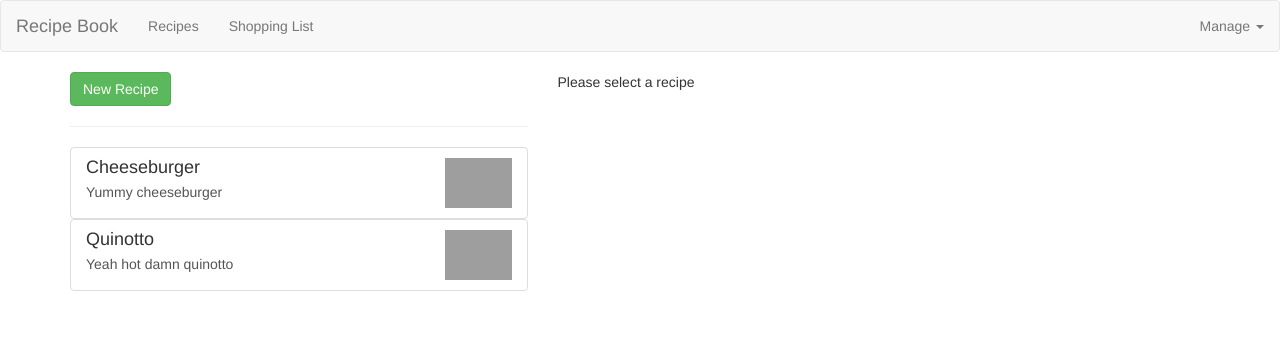
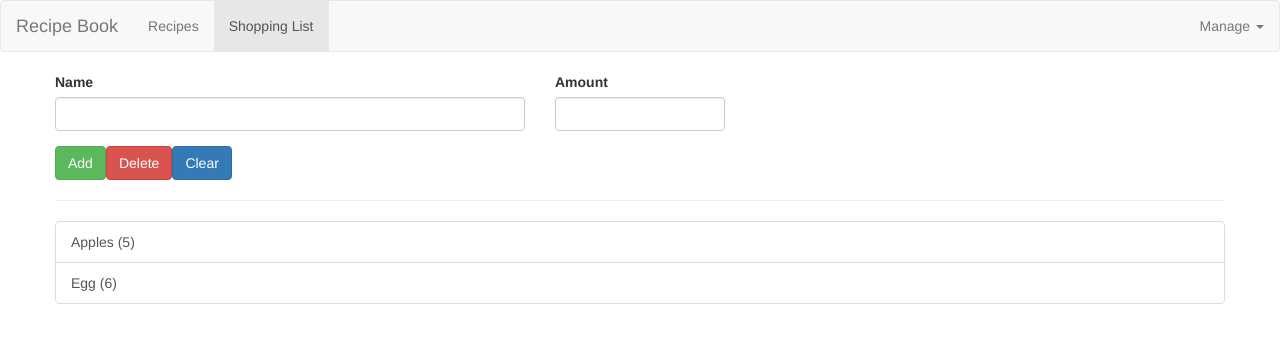
Before and after one commit to joezini/angular-udemy-course-project, an Angular app: page /shopping-list in a window 1280 px wide. Shown: the top 342 px of the page. Built offline with nearby package versions, Linux system fonts and the light colour scheme; grey boxes are pictures that could not be loaded.

Commit message:
Set up Router for two parent routes, highlight active one

```diff
--- /dev/null
+++ b/src/app/app-routing.module.ts
@@ -0,0 +1,17 @@
+import { Routes, RouterModule } from '@angular/router'
+import { NgModule } from '@angular/core';
+import { RecipesComponent } from './recipes/recipes.component';
+import { ShoppingListComponent } from './shopping-list/shopping-list.component';
+
+const appRoutes: Routes = [
+  { path: '', redirectTo: '/recipes', pathMatch: 'full' },
+  { path: 'recipes', component: RecipesComponent },
+  { path: 'shopping-list', component: ShoppingListComponent }
+];
+@NgModule({
+  imports: [ RouterModule.forRoot(appRoutes) ],
+  exports: [ RouterModule ]
+})
+export class AppRoutingModule {
+
+}
--- a/src/app/app.component.html
+++ b/src/app/app.component.html
@@ -1,9 +1,8 @@
-<app-header (featureSelected)="onNavigate($event)"></app-header>
+<app-header></app-header>
 <div class="container">
   <div class="row">
     <div class="col-md-12">
-      <app-recipes *ngIf="loadedFeature === 'recipe'"></app-recipes>
-      <app-shopping-list *ngIf="loadedFeature === 'shopping-list'"></app-shopping-list>
+      <router-outlet></router-outlet>
     </div>
   </div>
 </div>
--- a/src/app/app.component.ts
+++ b/src/app/app.component.ts
@@ -8,8 +8,8 @@
 export class AppComponent {
   loadedFeature = 'recipe';
 
-  onNavigate(feature: string) {
-    this.loadedFeature = feature;
-  }
+  // onNavigate(feature: string) {
+  //   this.loadedFeature = feature;
+  // }
 
 }
--- a/src/app/app.module.ts
+++ b/src/app/app.module.ts
@@ -11,6 +11,7 @@
 import { RecipeDetailComponent } from './recipes/recipe-detail/recipe-detail.component';
 import { DropdownDirective } from './shared/dropdown.directive'
 import { ShoppingListService } from './shopping-list/shopping-list.service';
+import { AppRoutingModule } from './app-routing.module';
 
 @NgModule({
   declarations: [
@@ -25,7 +26,8 @@
     DropdownDirective
   ],
   imports: [
-    BrowserModule
+    BrowserModule,
+    AppRoutingModule
   ],
   providers: [ShoppingListService],
   bootstrap: [AppComponent]
--- a/src/app/header/header.component.html
+++ b/src/app/header/header.component.html
@@ -5,8 +5,8 @@
     </div>
     <div class="navbar-default">
       <ul class="nav navbar-nav">
-        <li><a href="#" (click)="onSelect('recipe')">Recipes</a></li>
-        <li><a href="#" (click)="onSelect('shopping-list')">Shopping List</a></li>
+        <li routerLinkActive="active"><a routerLink="/recipes">Recipes</a></li>
+        <li routerLinkActive="active"><a routerLink="/shopping-list">Shopping List</a></li>
       </ul>
       <ul class="nav navbar-nav navbar-right">
         <li class="dropdown" appDropdown>
--- a/src/app/header/header.component.ts
+++ b/src/app/header/header.component.ts
@@ -1,20 +1,10 @@
-import { Component, OnInit, Output, EventEmitter } from '@angular/core';
+import { Component } from '@angular/core';
 
 @Component({
   selector: 'app-header',
   templateUrl: './header.component.html',
   styleUrls: ['./header.component.css']
 })
-export class HeaderComponent implements OnInit {
-  @Output() featureSelected = new EventEmitter<string>();
-
-  constructor() { }
-
-  ngOnInit() {
-  }
-
-  onSelect(feature: string) {
-    this.featureSelected.emit(feature)
-  }
+export class HeaderComponent  {
 
 }
```
